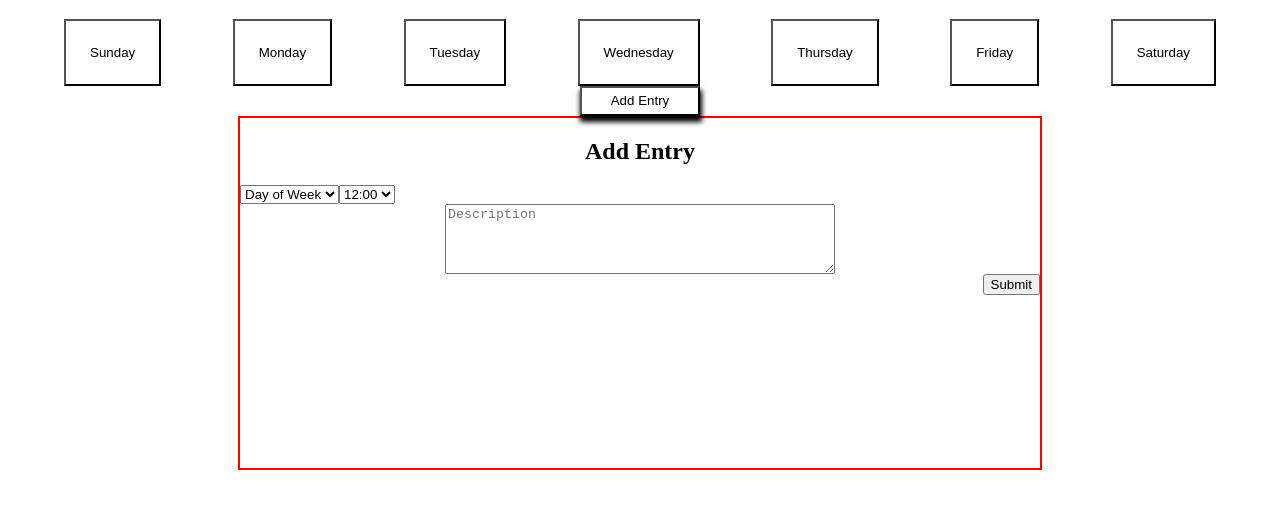
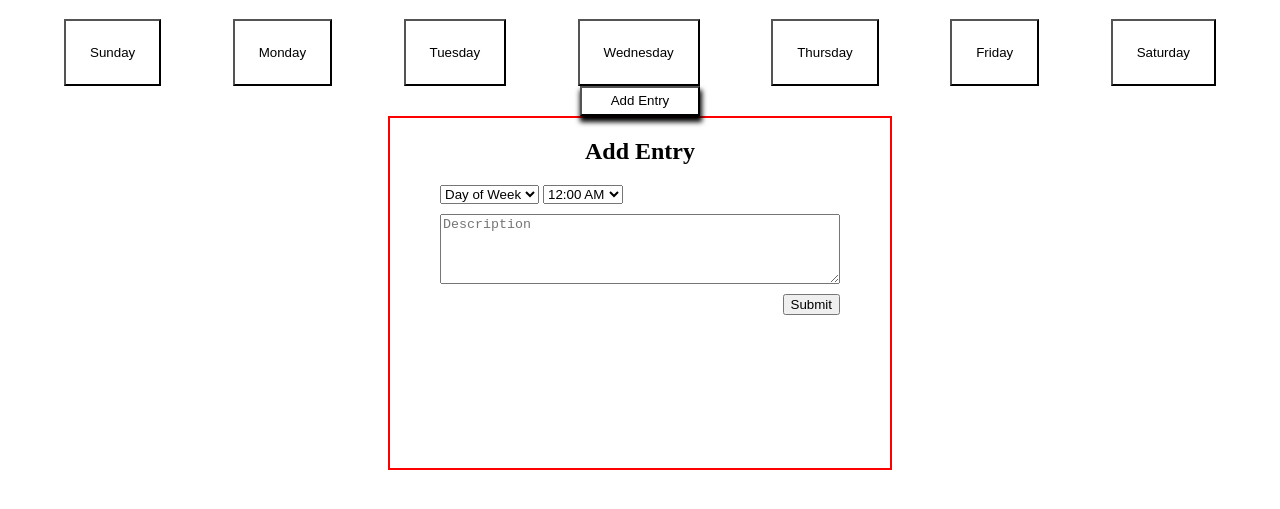
Before and after one commit to Paolo-DM/week-planner, a website: page index.html in a window 1280 px wide. Shown: the part 69-578 px from the top of the page. Drawn offline with Linux system fonts and the light colour scheme.

Commit message:
In Progress

```diff
--- a/index.html
+++ b/index.html
@@ -25,10 +25,11 @@
       <button class="button-add-entry white">Add Entry</button>
     </div>
     <div class="overlay hidden"></div>
-    <div class="modal-content ">
-      <form>
+    <div class="modal-content">
+      <form class="modal-content-container">
         <h2>Add Entry</h2>
         <div class="row">
+          <div class="column-half justify-content-space-around">
             <select>
               <option>Day of Week</option>
               <option>Sunday</option>
@@ -40,36 +41,37 @@
               <option>Saturday</option>
             </select>
             <select>
-            <option value="">12:00</option>
-            <option value="">1:00</option>
-            <option value="">2:00</option>
-            <option value="">3:00</option>
-            <option value="">4:00</option>
-            <option value="">5:00</option>
-            <option value="">6:00</option>
-            <option value="">7:00</option>
-            <option value="">8:00</option>
-            <option value="">9:00</option>
-            <option value="">10:00</option>
-            <option value="">11:00</option>
-            <option value="">12:00</option>
-            <option value="">1:00</option>
-            <option value="">2:00</option>
-            <option value="">3:00</option>
-            <option value="">4:00</option>
-            <option value="">5:00</option>
-            <option value="">6:00</option>
-            <option value="">7:00</option>
-            <option value="">8:00</option>
-            <option value="">9:00</option>
-            <option value="">10:00</option>
-            <option value="">11:00</option>
+              <option value="">12:00 AM</option>
+              <option value="">1:00 AM</option>
+              <option value="">2:00 AM</option>
+              <option value="">3:00 AM</option>
+              <option value="">4:00 AM</option>
+              <option value="">5:00 AM</option>
+              <option value="">6:00 AM</option>
+              <option value="">7:00 AM</option>
+              <option value="">8:00 AM</option>
+              <option value="">9:00 AM</option>
+              <option value="">10:00 AM</option>
+              <option value="">11:00 AM</option>
+              <option value="">12:00 PM</option>
+              <option value="">1:00 PM</option>
+              <option value="">2:00 PM</option>
+              <option value="">3:00 PM</option>
+              <option value="">4:00 PM</option>
+              <option value="">5:00 PM</option>
+              <option value="">6:00 PM</option>
+              <option value="">7:00 PM</option>
+              <option value="">8:00 PM</option>
+              <option value="">9:00 PM</option>
+              <option value="">10:00 PM</option>
+              <option value="">11:00 PM</option>
             </select>
           </div>
-        <div class="row justify-content-center">
+        </div>
+        <div class="row margin-top">
           <textarea class="textarea" placeholder="Description"></textarea>
         </div>
-        <div class="row justify-content-flex-end">
+        <div class="row justify-content-flex-end margin-top">
           <button type="submit">Submit</button>
         </div>
       </form>
--- a/layout.css
+++ b/layout.css
@@ -5,6 +5,14 @@
 
 .row {
   display: flex;
+}
+
+.column-half {
+  width: 50%;
+}
+
+.margin-top {
+  margin-top: 10px;
 }
 
 .justify-content-center {
@@ -18,3 +26,12 @@
 .justify-content-flex-end {
   justify-content: flex-end;
 }
+
+.modal-content-container {
+  margin: 0 auto;
+  width: 80%;
+}
+
+.justify-content-space-around {
+  justify-content: space-around;
+}
--- a/styles.css
+++ b/styles.css
@@ -39,14 +39,14 @@
 }
 
 .modal-content {
-  width: 800px;
+  width: 500px;
   height: 350px;
   border: 2px red solid;
   margin: auto;
 }
 
 .textarea {
-  width: 24rem;
+  width: 100%;
   height: 4rem;
 }
 
```
Lines whose indentation alone changed are shown as unchanged.
